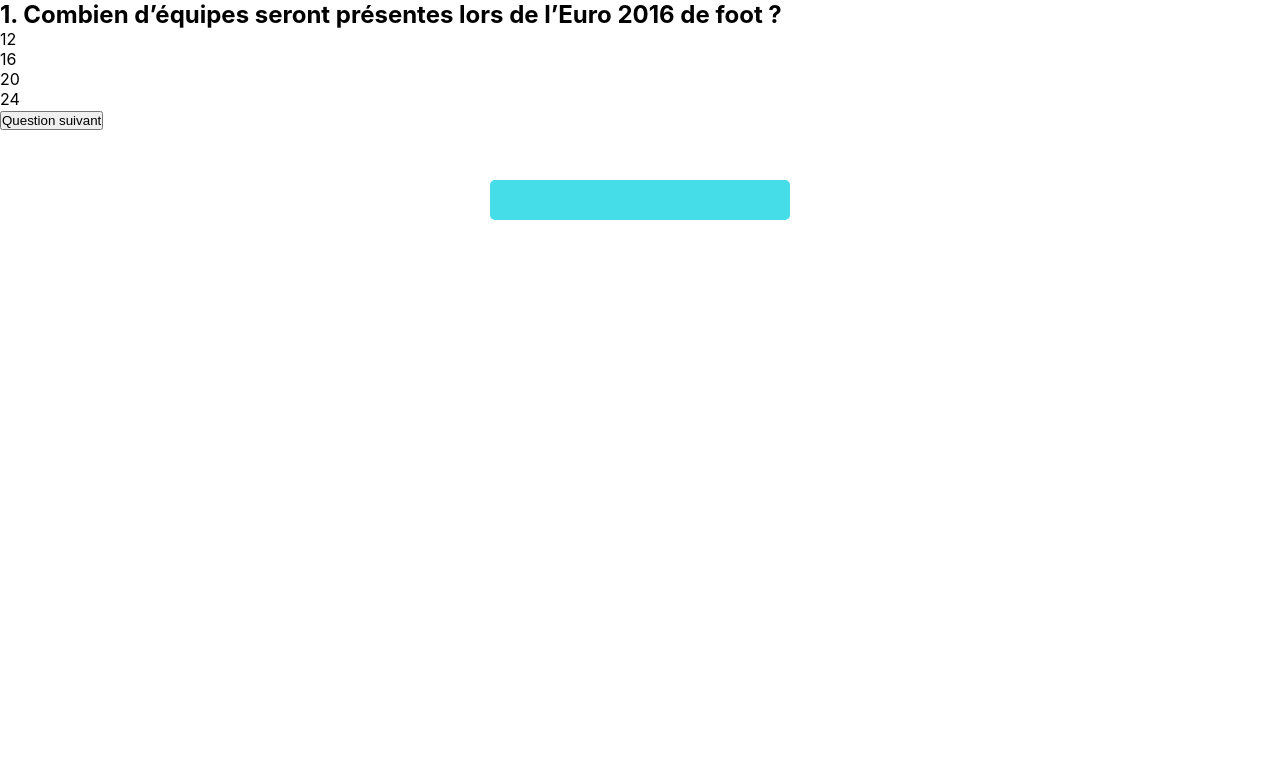
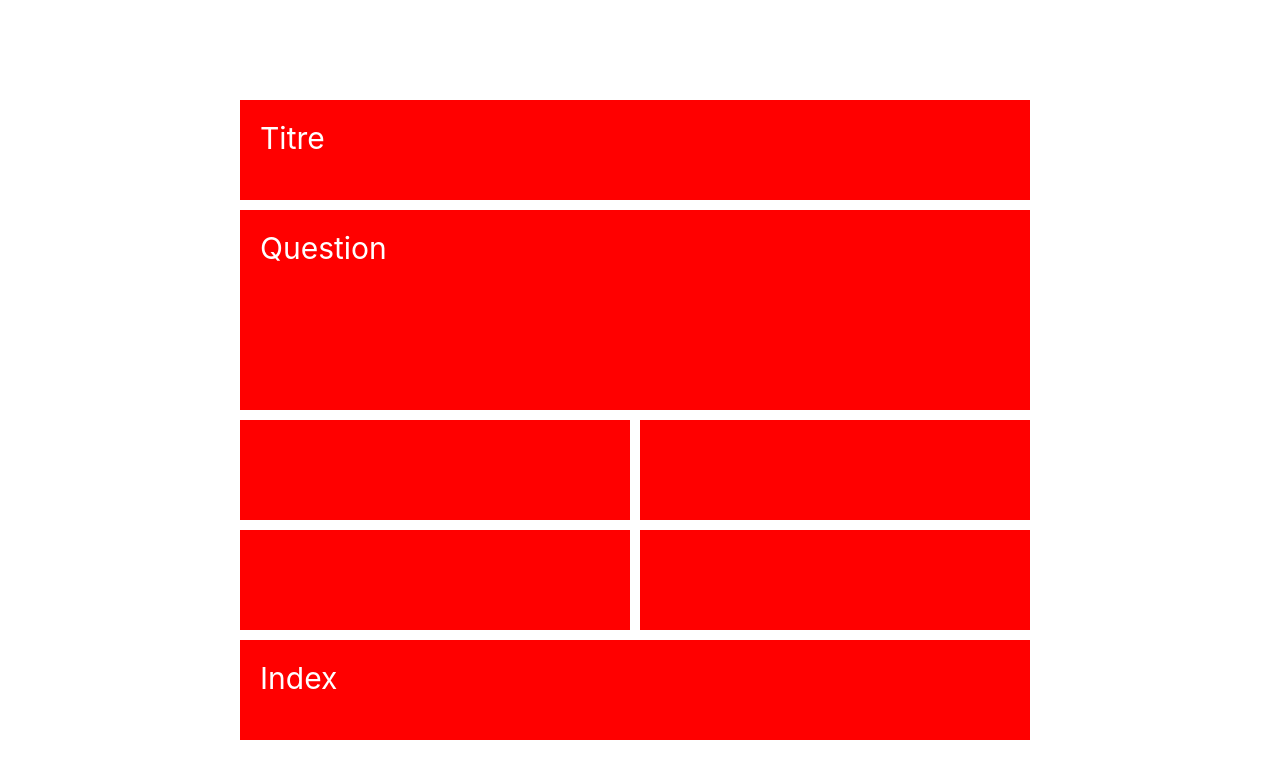
Before and after one commit to ahmedKhaireddine/Quiz-front-end, a React (Create React App) app: page /test in a window 1280 px wide. Shown: the top 778 px of the page. Built offline with nearby package versions, Linux system fonts and the light colour scheme; the HTML template or start-up script is replaced by a standard one; a web font is replaced by a local one.

Commit message:
push avant de switch vers Kev

```diff
--- a/src/components/quiz-interface/Home.jsx
+++ b/src/components/quiz-interface/Home.jsx
@@ -40,7 +40,7 @@ const Home = (props) => {
             code: '',
         },
         validationSchema: Yup.object({
-            code: Yup.number()
+            code: Yup.string()
                 .max(15, 'Must be 15 characters or less')
                 .required('*Champs requis'),
         }),
--- a/src/components/quiz-interface/Quiz.jsx
+++ b/src/components/quiz-interface/Quiz.jsx
@@ -1,11 +1,17 @@
-import { useState } from "react"
+import { useState, useContext } from "react"
 
+import { QuizContext } from "../../contexts/Quiz"
 import Questions from "../../questions.json"
 import ChoiceList from "./core/ChoiceList"
 
 const Quiz = () => {
   const [index, setIndex] = useState(0)
   const { choices, title } = Questions[index]
+  const [choice, setChoice] = useState()
+  const { answer } = useContext(QuizContext)
+
+  const nextQuestion = () => {
+  }
 
   return (
     <div>
--- a/src/components/quiz-interface/core/Stepper.jsx
+++ b/src/components/quiz-interface/core/Stepper.jsx
@@ -3,7 +3,7 @@ import { useContext } from "react"
 import Home from "../Home"
 import Over from "../Over"
 import PlayerInfos from "../PlayerInfos"
-import QuizComponent from "../QuizComponent"
+import Quiz from "../Quiz"
 import { QuizContext } from "../../../contexts/Quiz"
 
 const Stepper = () => {
@@ -16,7 +16,7 @@ const Stepper = () => {
     case 2:
       return <PlayerInfos />
     case 3:
-      return <QuizComponent />
+      return <Quiz />
     case 4:
       return <Over />
 
--- a/src/contexts/Quiz.jsx
+++ b/src/contexts/Quiz.jsx
@@ -11,8 +11,10 @@ const QuizContextProvider = ({ children }) => {
   const [step, setStep] = useState(3)
 
   const value = {
-    step,
-    setStep
+    answers,
+    setStep,
+    setAnswers,
+    step
   }
 
   return (
--- a/src/pages/Test.jsx
+++ b/src/pages/Test.jsx
@@ -12,15 +12,17 @@ import QuizLayout from "../components/layouts/QuizLayout"
 import Home from "../components/quiz-interface/Home"
 import PlayerInfos from "../components/quiz-interface/PlayerInfos"
 import ChoiceList from "../components/quiz-interface/core/ChoiceList"
+import QuizGameLayout from "../components/layouts/QuizGameLayout"
 
 const Test = (props) => {
     return (
         <div>
             {/* <PlayerInfos/> */}
-            <Quiz />
+            {/* <Quiz /> */}
             {/* <Over /> */}
             {/* <ChoiceList /> */}
-            <Button />
+            {/* <Button /> */}
+            <QuizGameLayout />
         </div>
     )
 }
```
